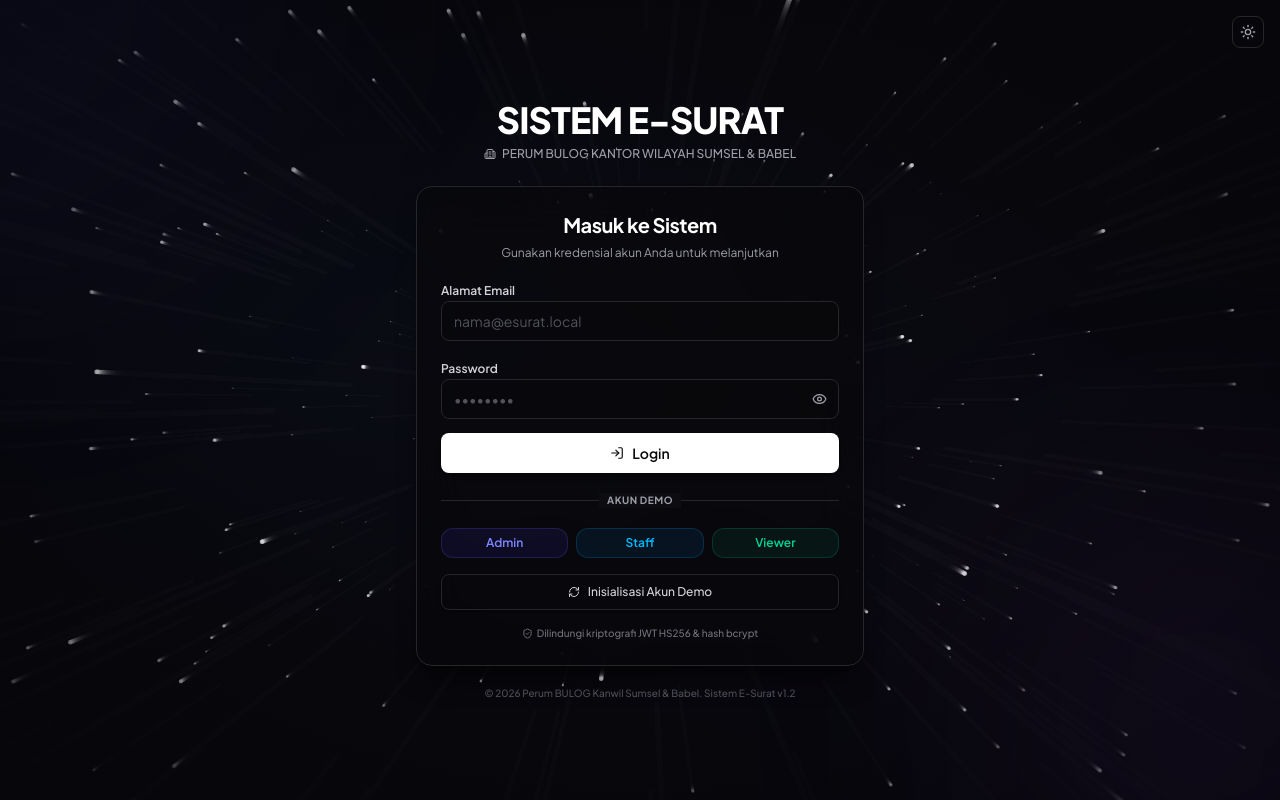
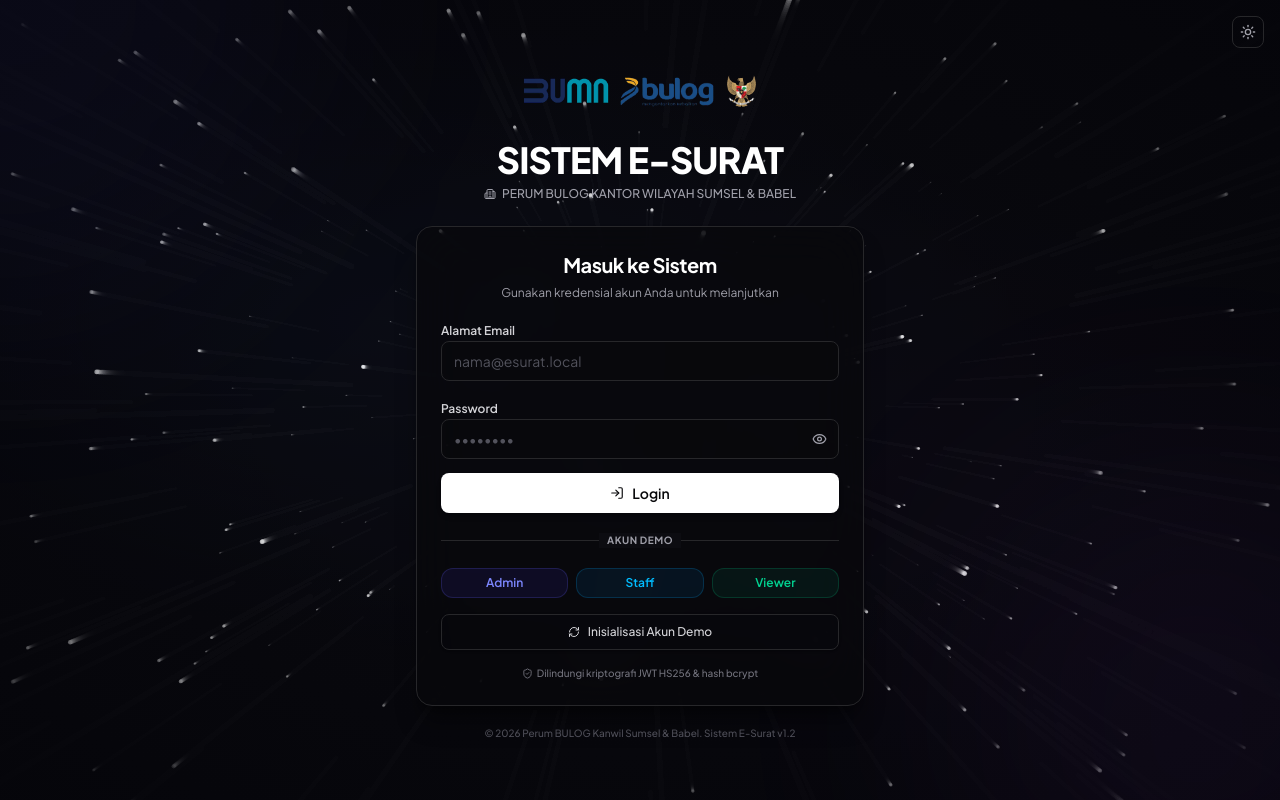
Before and after one commit to gcarlo11/Bulog-Esurat-Note, a Next.js app: page /login in a window 1280 px wide. Built offline with nearby package versions, Linux system fonts and the light colour scheme.

Commit message:
feat: add login page and application logo with local database setup

```diff
--- a/src/app/login/page.tsx
+++ b/src/app/login/page.tsx
@@ -111,9 +111,9 @@
       <div className="w-full max-w-md relative z-10">
         {/* Logo & Branding */}
         <div className="text-center mb-6">
-          {/* <div className="inline-flex items-center justify-center w-14 h-14 rounded-2xl bg-zinc-950 text-white dark:bg-white dark:text-zinc-950 shadow-lg shadow-black/10 dark:shadow-white/5 mb-3 ring-4 ring-zinc-500/5 transition-colors duration-300">
-            <Inbox size={26} strokeWidth={2} />
-          </div> */}
+          <div className="inline-flex items-center justify-center mb-4">
+            <img src="/logo.svg" alt="BULOG Logo" className="h-16 w-auto object-contain" />
+          </div>
           <h1 className="text-4xl font-black text-zinc-950 dark:text-white tracking-tight">SISTEM E-SURAT</h1>
           <p className="text-zinc-600 dark:text-zinc-400 text-xs mt-1.5 flex items-center justify-center gap-1.5 font-medium">
             <Building2 size={12} />
```
Also changed, not shown: public/logo.svg, 1 other file (tests, documents, lock files or other folders).
